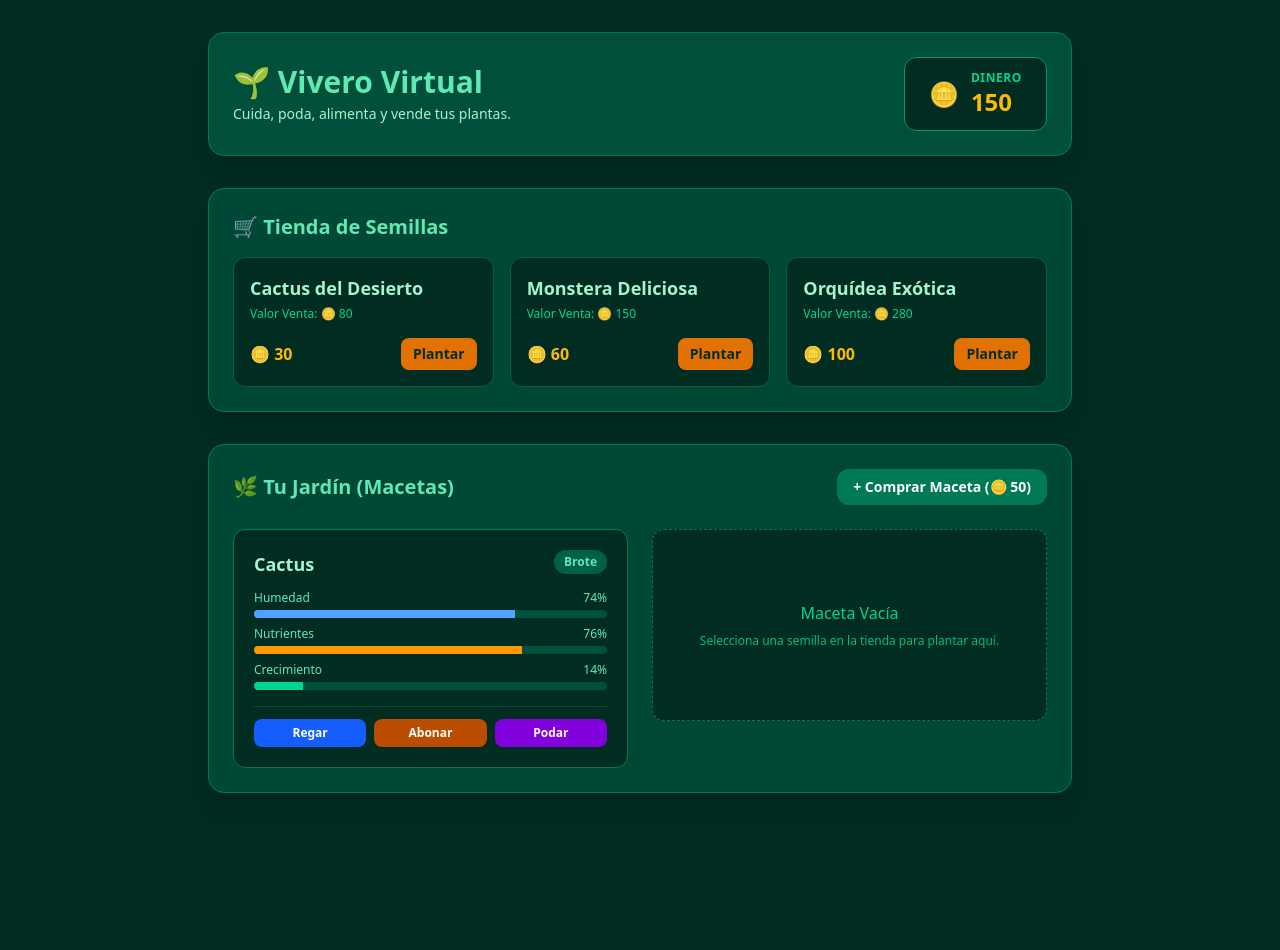
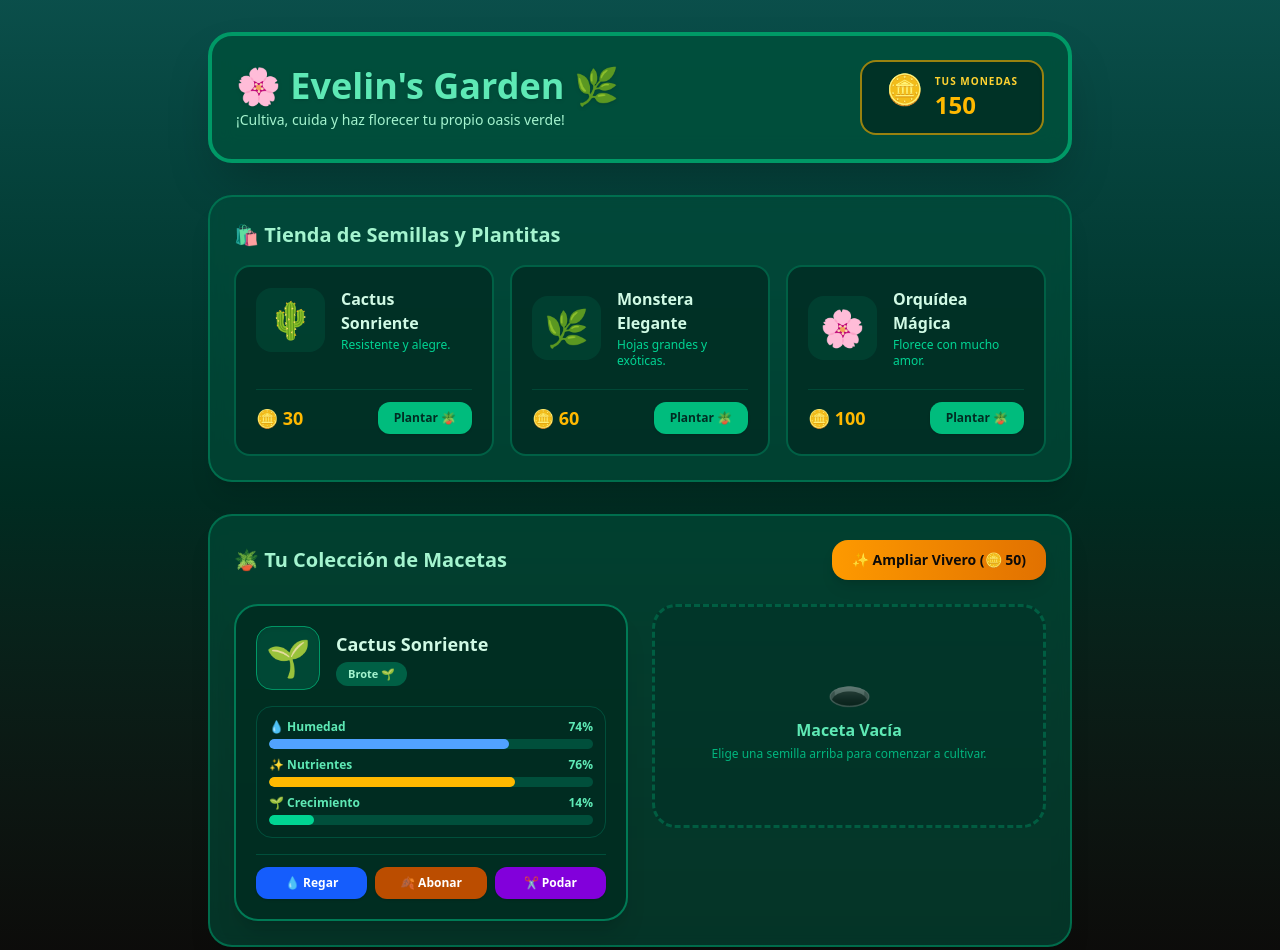
Before and after one commit to ROLO753/Evelin-s-Garden, a plain HTML site: page index.html in a window 1280 px wide. Before the commit the page ends 825 px from the top, so only its background shows below. Drawn offline with nearby package versions, Linux system fonts and the light colour scheme.

Commit message:
Update index.html

```diff
--- a/index.html
+++ b/index.html
@@ -3,99 +3,108 @@
 <head>
     <meta charset="UTF-8">
     <meta name="viewport" content="width=device-width, initial-scale=1.0">
-    <title>Simulador de Jardinería Web</title>
-    <!-- Tailwind CSS para un diseño limpio y responsivo -->
+    <title>🌱 Evelin's Garden - Simulador de Vivero</title>
     <script src="https://cdn.jsdelivr.net/npm/@tailwindcss/browser@4"></script>
+    <style>
+        @keyframes flotar {
+            0%, 100% { transform: translateY(0px); }
+            50% { transform: translateY(-5px); }
+        }
+        .planta-animada { animation: flotar 3s ease-in-out infinite; }
+    </style>
 </head>
-<body class="bg-emerald-950 text-slate-100 min-h-screen font-sans">
+<body class="bg-gradient-to-b from-teal-900 via-emerald-950 to-stone-950 text-amber-50 min-h-screen font-sans">
 
     <!-- Contenedor Principal -->
     <div class="max-w-4xl mx-auto px-4 py-8">
 
-        <!-- Cabecera -->
-        <header class="flex flex-col sm:flex-row justify-between items-center bg-emerald-900 border border-emerald-700 rounded-2xl p-6 mb-8 shadow-xl">
+        <!-- Cabecera Temática -->
+        <header class="bg-emerald-900/90 border-4 border-emerald-600 rounded-3xl p-6 mb-8 shadow-2xl flex flex-col sm:flex-row justify-between items-center backdrop-blur-md">
+            <div class="text-center sm:text-left">
+                <h1 class="text-3xl sm:text-4xl font-black text-emerald-300 flex items-center justify-center sm:justify-start gap-3 drop-shadow">
+                    🌸 Evelin's Garden 🌿
+                </h1>
+                <p class="text-emerald-200 text-sm mt-1 font-medium">¡Cultiva, cuida y haz florecer tu propio oasis verde!</p>
+            </div>
+            <div class="mt-4 sm:mt-0 bg-emerald-950/80 px-6 py-3 rounded-2xl border-2 border-amber-400/60 flex items-center gap-3 shadow-inner">
+                <span class="text-3xl animate-bounce">🪙</span>
                 <div>
-                <h1 class="text-3xl font-extrabold text-emerald-300 flex items-center gap-2">🌱 Vivero Virtual</h1>
-                <p class="text-emerald-200 text-sm mt-1">Cuida, poda, alimenta y vende tus plantas.</p>
-            </div>
-            <div class="mt-4 sm:mt-0 bg-emerald-950 px-6 py-3 rounded-xl border border-emerald-600 flex items-center gap-3 shadow-inner">
-                <span class="text-2xl">🪙</span>
-                <div>
-                    <p class="text-xs text-emerald-400 uppercase font-bold tracking-wider">Dinero</p>
+                    <p class="text-[10px] text-amber-300 uppercase font-black tracking-widest">Tus Monedas</p>
                     <p id="player-money" class="text-2xl font-black text-amber-400">150</p>
                 </div>
             </div>
         </header>
 
-        <!-- Panel de la Tienda -->
-        <section class="bg-emerald-900/80 border border-emerald-700 rounded-2xl p-6 mb-8 shadow-xl">
-            <h2 class="text-xl font-bold text-emerald-300 mb-4 flex items-center gap-2">🛒 Tienda de Semillas</h2>
+        <!-- Tienda de Semillas -->
+        <section class="bg-emerald-900/60 border-2 border-emerald-700/80 rounded-3xl p-6 mb-8 shadow-xl backdrop-blur-sm">
+            <h2 class="text-xl font-bold text-emerald-200 mb-4 flex items-center gap-2">
+                🛍️ Tienda de Semillas y Plantitas
+            </h2>
             <div id="shop-container" class="grid grid-cols-1 sm:grid-cols-3 gap-4">
-                <!-- Se llena dinámicamente con JS -->
+                <!-- Se llena dinámicamente -->
             </div>
         </section>
 
-        <!-- Panel del Jardín -->
-        <section class="bg-emerald-900/80 border border-emerald-700 rounded-2xl p-6 shadow-xl">
-            <div class="flex justify-between items-center mb-6">
-                <h2 class="text-xl font-bold text-emerald-300 flex items-center gap-2">🌿 Tu Jardín (Macetas)</h2>
-                <button onclick="comprarMaceta()" class="bg-emerald-700 hover:bg-emerald-600 text-white px-4 py-2 rounded-xl text-sm font-bold transition shadow">
-                    + Comprar Maceta (🪙 50)
+        <!-- El Jardín de Macetas -->
+        <section class="bg-emerald-900/60 border-2 border-emerald-700/80 rounded-3xl p-6 shadow-xl backdrop-blur-sm">
+            <div class="flex flex-col sm:flex-row justify-between items-center mb-6 gap-4">
+                <h2 class="text-xl font-bold text-emerald-200 flex items-center gap-2">
+                    🪴 Tu Colección de Macetas
+                </h2>
+                <button onclick="comprarMaceta()" class="bg-gradient-to-r from-amber-500 to-amber-600 hover:from-amber-400 hover:to-amber-500 text-stone-950 font-black px-5 py-2.5 rounded-2xl text-sm transition shadow-lg transform hover:scale-105">
+                    ✨ Ampliar Vivero (🪙 50)
                 </button>
             </div>
             <div id="garden-container" class="grid grid-cols-1 md:grid-cols-2 gap-6">
-                <!-- Se llena dinámicamente con JS -->
+                <!-- Se llena dinámicamente -->
             </div>
         </section>
 
     </div>
 
-    <!-- Script del Juego -->
+    <!-- Script del Juego con Diseños Visuales y Emojis -->
     <script>
-        // Datos del Juego
         const catalogosemillas = [
-            { tipo: "Cactus", nombre: "Cactus del Desierto", costo: 30, valorVenta: 80, tiempoCrecimiento: 30 },
-            { tipo: "Monstera", nombre: "Monstera Deliciosa", costo: 60, valorVenta: 150, tiempoCrecimiento: 50 },
-            { tipo: "Orquidea", nombre: "Orquídea Exótica", costo: 100, valorVenta: 280, tiempoCrecimiento: 80 }
+            { tipo: "Cactus", nombre: "Cactus Sonriente", icono: "🌵", costo: 30, valorVenta: 80, descripcion: "Resistente y alegre." },
+            { tipo: "Monstera", nombre: "Monstera Elegante", icono: "🌿", costo: 60, valorVenta: 150, descripcion: "Hojas grandes y exóticas." },
+            { tipo: "Orquidea", nombre: "Orquídea Mágica", icono: "🌸", costo: 100, valorVenta: 280, descripcion: "Florece con mucho amor." }
         ];
 
         let gameState = {
             money: 150,
-            macetas: 2, // Número de espacios desbloqueados
             plants: [
-                { id: 1, tipo: "Cactus", etapa: "Brote", salud: 100, humedad: 80, nutrientes: 80, progreso: 10 },
+                { id: 1, tipo: "Cactus", etapa: "Brote 🌱", salud: 100, humedad: 80, nutrientes: 80, progreso: 10 },
                 { id: 2, tipo: null, salud: 0, humedad: 0, nutrientes: 0, progreso: 0 }
             ]
         };
 
-        // Cargar partida guardada si existe
         function cargarJuego() {
-            const saved = localStorage.getItem('vivero_save');
-            if (saved) {
-                gameState = JSON.parse(saved);
-            }
+            const saved = localStorage.getItem('evelins_garden_save');
+            if (saved) gameState = JSON.parse(saved);
         }
 
         function guardarJuego() {
-            localStorage.setItem('vivero_save', JSON.stringify(gameState));
+            localStorage.setItem('evelins_garden_save', JSON.stringify(gameState));
         }
 
-        // Renderizar la Tienda
         function renderizarTienda() {
             const container = document.getElementById('shop-container');
             container.innerHTML = '';
 
             catalogosemillas.forEach(semilla => {
                 container.innerHTML += `
-                    <div class="bg-emerald-950 p-4 rounded-xl border border-emerald-800 flex flex-col justify-between">
+                    <div class="bg-emerald-950/80 p-5 rounded-2xl border-2 border-emerald-800 flex flex-col justify-between hover:border-emerald-500 transition group">
+                        <div class="flex items-center gap-4">
+                            <span class="text-4xl p-3 bg-emerald-900/50 rounded-2xl group-hover:scale-110 transition">${semilla.icono}</span>
                             <div>
-                            <h3 class="font-bold text-lg text-emerald-200">${semilla.nombre}</h3>
-                            <p class="text-xs text-emerald-400 mt-1">Valor Venta: 🪙 ${semilla.valorVenta}</p>
+                                <h3 class="font-bold text-base text-emerald-100">${semilla.nombre}</h3>
+                                <p class="text-xs text-emerald-400 mt-0.5">${semilla.descripcion}</p>
                             </div>
-                        <div class="flex justify-between items-center mt-4">
-                            <span class="text-amber-400 font-bold">🪙 ${semilla.costo}</span>
-                            <button onclick="plantarSemilla('${semilla.tipo}')" class="bg-amber-600 hover:bg-amber-500 text-emerald-950 font-extrabold px-3 py-1.5 rounded-lg text-sm transition">
-                                Plantar
+                        </div>
+                        <div class="flex justify-between items-center mt-5 pt-3 border-t border-emerald-900/80">
+                            <span class="text-amber-400 font-black text-lg">🪙 ${semilla.costo}</span>
+                            <button onclick="plantarSemilla('${semilla.tipo}')" class="bg-emerald-500 hover:bg-emerald-400 text-emerald-950 font-black px-4 py-2 rounded-xl text-xs transition shadow">
+                                Plantar 🪴
                             </button>
                         </div>
                     </div>
@@ -103,7 +112,6 @@
             });
         }
 
-        // Renderizar el Jardín
         function renderizarJardin() {
             document.getElementById('player-money').innerText = gameState.money;
             const container = document.getElementById('garden-container');
@@ -112,43 +120,62 @@
             gameState.plants.forEach((plant, index) => {
                 if (!plant.tipo) {
                     container.innerHTML += `
-                        <div class="bg-emerald-950 border border-dashed border-emerald-700 rounded-xl p-6 flex flex-col items-center justify-center text-center h-48">
-                            <p class="text-emerald-400 font-medium mb-2">Maceta Vacía</p>
-                            <p class="text-xs text-emerald-500">Selecciona una semilla en la tienda para plantar aquí.</p>
+                        <div class="bg-emerald-950/40 border-3 border-dashed border-emerald-700/60 rounded-3xl p-6 flex flex-col items-center justify-center text-center h-56 hover:bg-emerald-950/60 transition">
+                            <span class="text-4xl mb-2 opacity-50">🕳️</span>
+                            <p class="text-emerald-300 font-bold mb-1">Maceta Vacía</p>
+                            <p class="text-xs text-emerald-400/80">Elige una semilla arriba para comenzar a cultivar.</p>
                         </div>
                     `;
                 } else {
+                    const semillaInfo = catalogosemillas.find(s => s.tipo === plant.tipo);
                     let esMadura = plant.progreso >= 100;
+
+                    // Elegir icono según el progreso
+                    let iconoActual = semillaInfo.icono;
+                    if (plant.progreso < 50) iconoActual = "🌱";
+                    else if (plant.progreso < 100) iconoActual = "🌿";
+                    else iconoActual = semillaInfo.icono;
+
                     container.innerHTML += `
-                        <div class="bg-emerald-950 border border-emerald-700 rounded-xl p-5 flex flex-col justify-between shadow-inner">
-                            <div>
+                        <div class="bg-emerald-950/90 border-2 border-emerald-700 rounded-3xl p-5 flex flex-col justify-between shadow-xl relative overflow-hidden">
+                            <!-- Visual de la Planta -->
+                            <div class="flex items-center gap-4">
+                                <div class="w-16 h-16 bg-emerald-900/80 rounded-2xl flex items-center justify-center text-4xl shadow-inner planta-animada border border-emerald-600">
+                                    ${iconoActual}
+                                </div>
+                                <div class="flex-1">
                                     <div class="flex justify-between items-start">
-                                    <h3 class="font-bold text-lg text-emerald-200">${plant.tipo}</h3>
-                                    <span class="text-xs px-2.5 py-1 rounded-full font-semibold ${esMadura ? 'bg-amber-500 text-emerald-950' : 'bg-emerald-800 text-emerald-300'}">
-                                        ${esMadura ? '✨ Lista para cosechar' : plant.etapa}
+                                        <h3 class="font-black text-lg text-emerald-100">${semillaInfo.nombre}</h3>
+                                    </div>
+                                    <span class="inline-block text-[11px] px-3 py-1 rounded-full font-extrabold mt-1 ${esMadura ? 'bg-amber-400 text-stone-950 shadow-md animate-pulse' : 'bg-emerald-800 text-emerald-200'}">
+                                        ${esMadura ? '✨ ¡Lista para cosechar!' : plant.etapa}
                                     </span>
                                 </div>
-                                <div class="mt-3 space-y-2">
+                            </div>
+
+                            <!-- Barras de Estado -->
+                            <div class="mt-4 space-y-2 bg-emerald-950/50 p-3 rounded-2xl border border-emerald-900">
                                 <div>
-                                        <div class="flex justify-between text-xs text-emerald-300 mb-1"><span>Humedad</span><span>${Math.round(plant.humedad)}%</span></div>
-                                        <div class="w-full bg-emerald-900 rounded-full h-2 overflow-hidden"><div class="bg-blue-400 h-2 transition-all" style="width: ${plant.humedad}%"></div></div>
+                                    <div class="flex justify-between text-xs text-emerald-300 font-bold mb-1"><span>💧 Humedad</span><span>${Math.round(plant.humedad)}%</span></div>
+                                    <div class="w-full bg-emerald-900 rounded-full h-2.5 overflow-hidden"><div class="bg-blue-400 h-2.5 transition-all duration-500 rounded-full" style="width: ${plant.humedad}%"></div></div>
                                 </div>
                                 <div>
-                                        <div class="flex justify-between text-xs text-emerald-300 mb-1"><span>Nutrientes</span><span>${Math.round(plant.nutrientes)}%</span></div>
-                                        <div class="w-full bg-emerald-900 rounded-full h-2 overflow-hidden"><div class="bg-amber-500 h-2 transition-all" style="width: ${plant.nutrientes}%"></div></div>
+                                    <div class="flex justify-between text-xs text-emerald-300 font-bold mb-1"><span>✨ Nutrientes</span><span>${Math.round(plant.nutrientes)}%</span></div>
+                                    <div class="w-full bg-emerald-900 rounded-full h-2.5 overflow-hidden"><div class="bg-amber-400 h-2.5 transition-all duration-500 rounded-full" style="width: ${plant.nutrientes}%"></div></div>
                                 </div>
                                 <div>
-                                        <div class="flex justify-between text-xs text-emerald-300 mb-1"><span>Crecimiento</span><span>${Math.round(plant.progreso)}%</span></div>
-                                        <div class="w-full bg-emerald-900 rounded-full h-2 overflow-hidden"><div class="bg-emerald-400 h-2 transition-all" style="width: ${plant.progreso}%"></div></div>
+                                    <div class="flex justify-between text-xs text-emerald-300 font-bold mb-1"><span>🌱 Crecimiento</span><span>${Math.round(plant.progreso)}%</span></div>
+                                    <div class="w-full bg-emerald-900 rounded-full h-2.5 overflow-hidden"><div class="bg-emerald-400 h-2.5 transition-all duration-500 rounded-full" style="width: ${plant.progreso}%"></div></div>
                                 </div>
                             </div>
-                            </div>
+
+                            <!-- Botones de Acción -->
                             <div class="grid grid-cols-3 gap-2 mt-4 pt-3 border-t border-emerald-900">
-                                <button onclick="regar(${index})" class="bg-blue-600 hover:bg-blue-500 text-white text-xs font-bold py-1.5 rounded-lg transition">Regar</button>
-                                <button onclick="alimentar(${index})" class="bg-amber-700 hover:bg-amber-600 text-white text-xs font-bold py-1.5 rounded-lg transition">Abonar</button>
+                                <button onclick="regar(${index})" class="bg-blue-600 hover:bg-blue-500 text-white font-black text-xs py-2 rounded-xl transition shadow flex items-center justify-center gap-1">💧 Regar</button>
+                                <button onclick="alimentar(${index})" class="bg-amber-700 hover:bg-amber-600 text-white font-black text-xs py-2 rounded-xl transition shadow flex items-center justify-center gap-1">🍂 Abonar</button>
                                 ${esMadura
-                                    ? `<button onclick="cosechar(${index})" class="bg-emerald-500 hover:bg-emerald-400 text-emerald-950 font-black text-xs py-1.5 rounded-lg transition">Vender</button>`
-                                    : `<button onclick="podar(${index})" class="bg-purple-700 hover:bg-purple-600 text-white text-xs font-bold py-1.5 rounded-lg transition">Podar</button>`
+                                    ? `<button onclick="cosechar(${index})" class="bg-emerald-400 hover:bg-emerald-300 text-stone-950 font-black text-xs py-2 rounded-xl transition shadow flex items-center justify-center gap-1">💰 Vender</button>`
+                                    : `<button onclick="podar(${index})" class="bg-purple-700 hover:bg-purple-600 text-white font-black text-xs py-2 rounded-xl transition shadow flex items-center justify-center gap-1">✂️ Podar</button>`
                                 }
                             </div>
                         </div>
@@ -157,26 +184,25 @@
             });
         }
 
-        // Acciones del juego
         function plantarSemilla(tipo) {
             const semillaInfo = catalogosemillas.find(s => s.tipo === tipo);
             if (gameState.money < semillaInfo.costo) {
-                alert("¡No tienes suficiente dinero!");
+                alert("¡Ups! No tienes suficientes monedas para esta semilla.");
                 return;
             }
 
             const macetaVacia = gameState.plants.find(p => p.tipo === null);
             if (!macetaVacia) {
-                alert("No tienes macetas vacías. Compra más macetas.");
+                alert("¡No hay macetas vacías! Compra otra maceta para seguir plantando.");
                 return;
             }
 
             gameState.money -= semillaInfo.costo;
             macetaVacia.tipo = tipo;
-            macetaVacia.etapa = "Brote";
+            macetaVacia.etapa = "Brote 🌱";
             macetaVacia.salud = 100;
-            macetaVacia.humedad = 80;
-            macetaVacia.nutrientes = 80;
+            macetaVacia.humedad = 90;
+            macetaVacia.nutrientes = 90;
             macetaVacia.progreso = 0;
 
             guardarJuego();
@@ -197,9 +223,9 @@
 
         function podar(index) {
             let p = gameState.plants[index];
-            p.progreso = Math.min(100, p.progreso + 15);
-            if (p.progreso >= 50 && p.etapa === "Brote") p.etapa = "Creciendo";
-            if (p.progreso >= 100) p.etapa = "Madura";
+            p.progreso = Math.min(100, p.progreso + 20);
+            if (p.progreso >= 50 && p.etapa.includes("Brote")) p.etapa = "Creciendo 🌿";
+            if (p.progreso >= 100) p.etapa = "Madura ✨";
             guardarJuego();
             actualizarUI();
         }
@@ -209,7 +235,6 @@
             const semillaInfo = catalogosemillas.find(s => s.tipo === p.tipo);
             gameState.money += semillaInfo.valorVenta;
 
-            // Resetear maceta
             gameState.plants[index] = { id: p.id, tipo: null, salud: 0, humedad: 0, nutrientes: 0, progreso: 0 };
             guardarJuego();
             actualizarUI();
@@ -218,7 +243,7 @@
         function comprarMaceta() {
             let costoMaceta = 50;
             if (gameState.money < costoMaceta) {
-                alert("No tienes suficiente dinero para otra maceta.");
+                alert("¡Te faltan monedas para comprar otra maceta!");
                 return;
             }
             gameState.money -= costoMaceta;
@@ -227,24 +252,17 @@
             actualizarUI();
         }
 
-        // Bucle del juego en tiempo real (cada 2 segundos)
         setInterval(() => {
             let cambio = false;
             gameState.plants.forEach(p => {
                 if (p.tipo !== null && p.progreso < 100) {
                     p.humedad = Math.max(0, p.humedad - 3);
-                    p.nutrientes = Math.max(0, p.nutrientes - 2);
+                    p.nutrientes = Math.max(0, p.nutrineos = p.nutrientes - 2);
 
-                    if (p.humedad < 20 || p.nutrientes < 20) {
-                        p.salud = Math.max(0, p.salud - 5);
-                    } else if (p.salud < 100) {
-                        p.salud = Math.min(100, p.salud + 2);
-                    }
-
-                    if (p.salud > 40 && p.humedad > 20) {
+                    if (p.humedad > 15) {
                         p.progreso = Math.min(100, p.progreso + 2);
-                        if (p.progreso >= 50 && p.etapa === "Brote") p.etapa = "Creciendo";
-                        if (p.progreso >= 100) p.etapa = "Madura";
+                        if (p.progreso >= 50 && p.etapa.includes("Brote")) p.etapa = "Creciendo 🌿";
+                        if (p.progreso >= 100) p.etapa = "Madura ✨";
                     }
                     cambio = true;
                 }
@@ -253,14 +271,13 @@
                 guardarJuego();
                 actualizarUI();
             }
-        }, 2000);
+        }, 2500);
 
         function actualizarUI() {
             renderizarTienda();
             renderizarJardin();
         }
 
-        // Inicializar al cargar la página
         cargarJuego();
         actualizarUI();
     </script>
```
Lines whose indentation alone changed are shown as unchanged.
